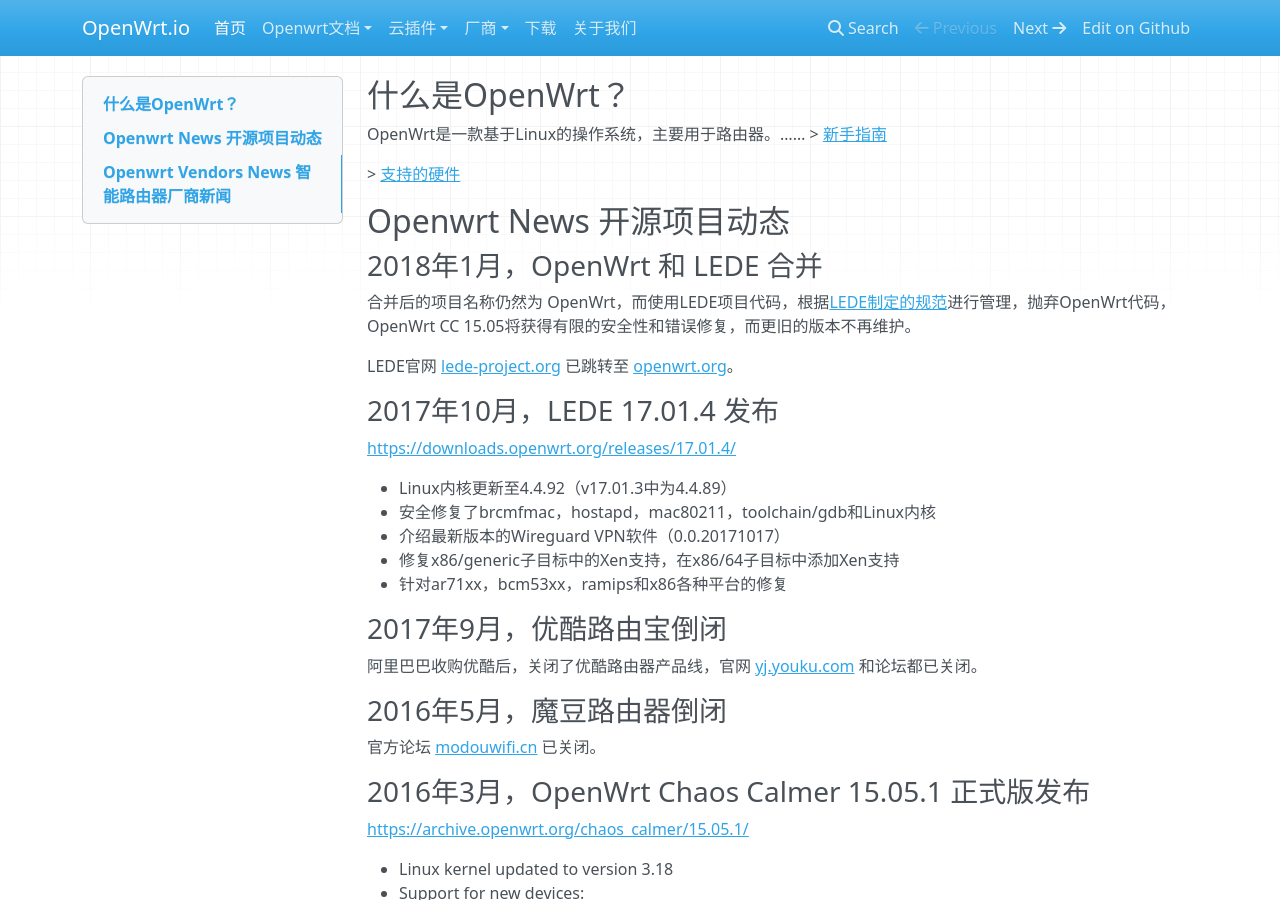
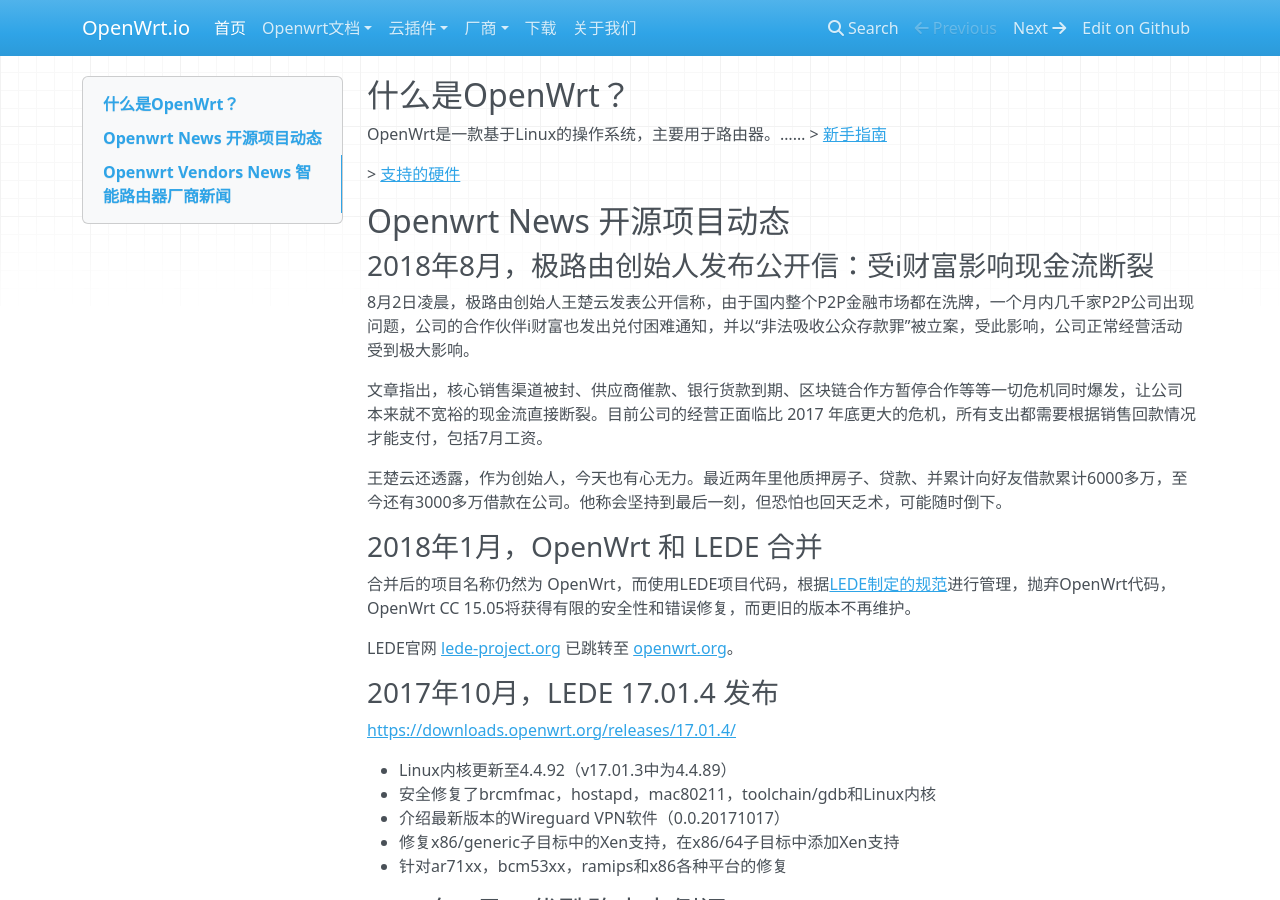
Before and after one commit to openwrtio/openwrtio.github.io, an MkDocs documentation site: the page built from docs/index.md, in a window 1280 px wide and 900 px high. Built offline with MkDocs 1.6.1, drawn with Linux system fonts in a browser that asks for light colours; nearby versions of some CDN libraries; old or Windows-style settings are respelled for this version of MkDocs.

Commit message:
Update index.md
add hiwifi news.

```diff
--- a/docs/index.md
+++ b/docs/index.md
@@ -5,6 +5,14 @@
 \> [支持的硬件](/docs/supported-devices/)
 
 ## Openwrt News 开源项目动态
+
+### 2018年8月，极路由创始人发布公开信：受i财富影响现金流断裂
+
+8月2日凌晨，极路由创始人王楚云发表公开信称，由于国内整个P2P金融市场都在洗牌，一个月内几千家P2P公司出现问题，公司的合作伙伴i财富也发出兑付困难通知，并以“非法吸收公众存款罪”被立案，受此影响，公司正常经营活动受到极大影响。
+
+文章指出，核心销售渠道被封、供应商催款、银行货款到期、区块链合作方暂停合作等等一切危机同时爆发，让公司本来就不宽裕的现金流直接断裂。目前公司的经营正面临比 2017 年底更大的危机，所有支出都需要根据销售回款情况才能支付，包括7月工资。
+
+王楚云还透露，作为创始人，今天也有心无力。最近两年里他质押房子、贷款、并累计向好友借款累计6000多万，至今还有3000多万借款在公司。他称会坚持到最后一刻，但恐怕也回天乏术，可能随时倒下。
 
 ### 2018年1月，OpenWrt 和 LEDE 合并
 
```
